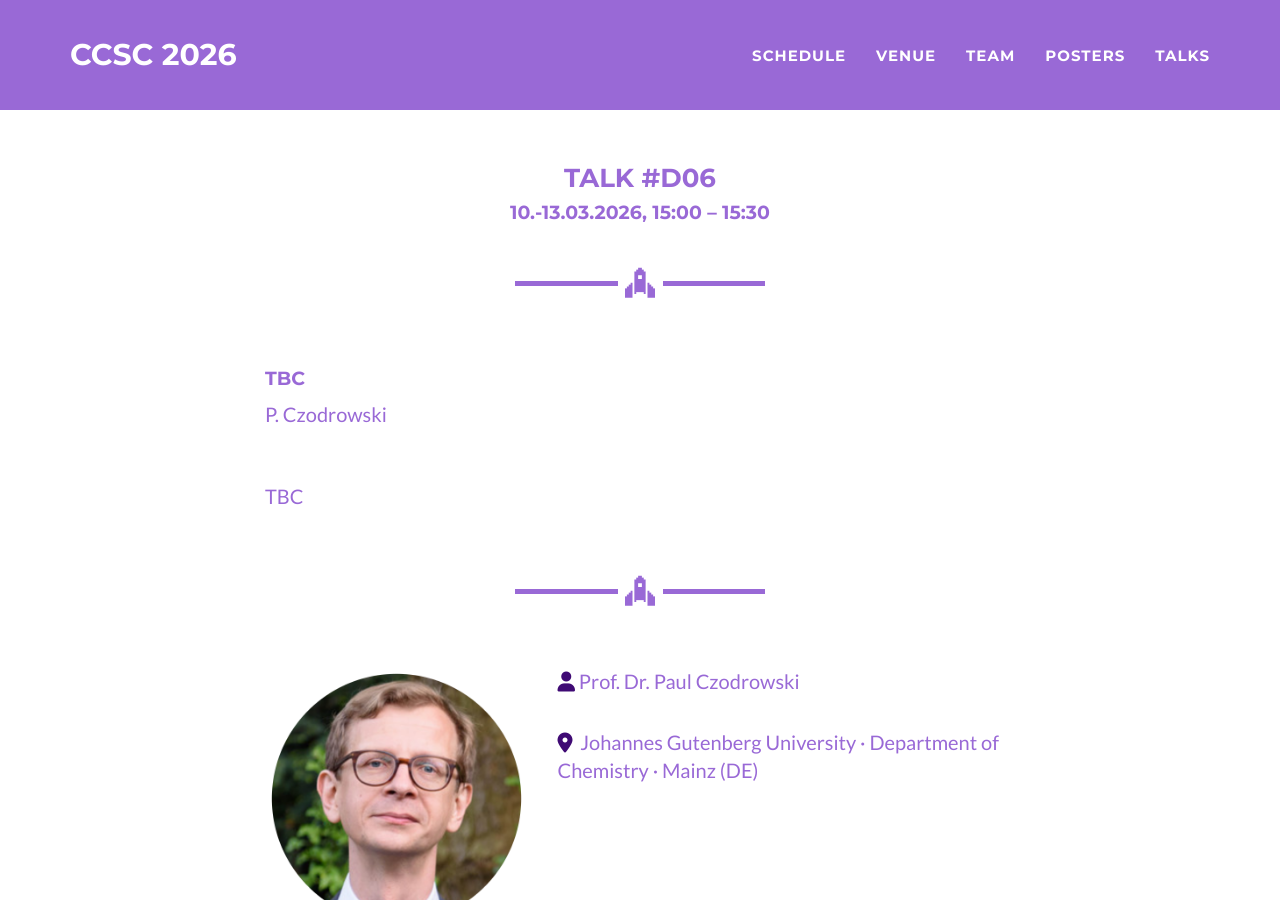
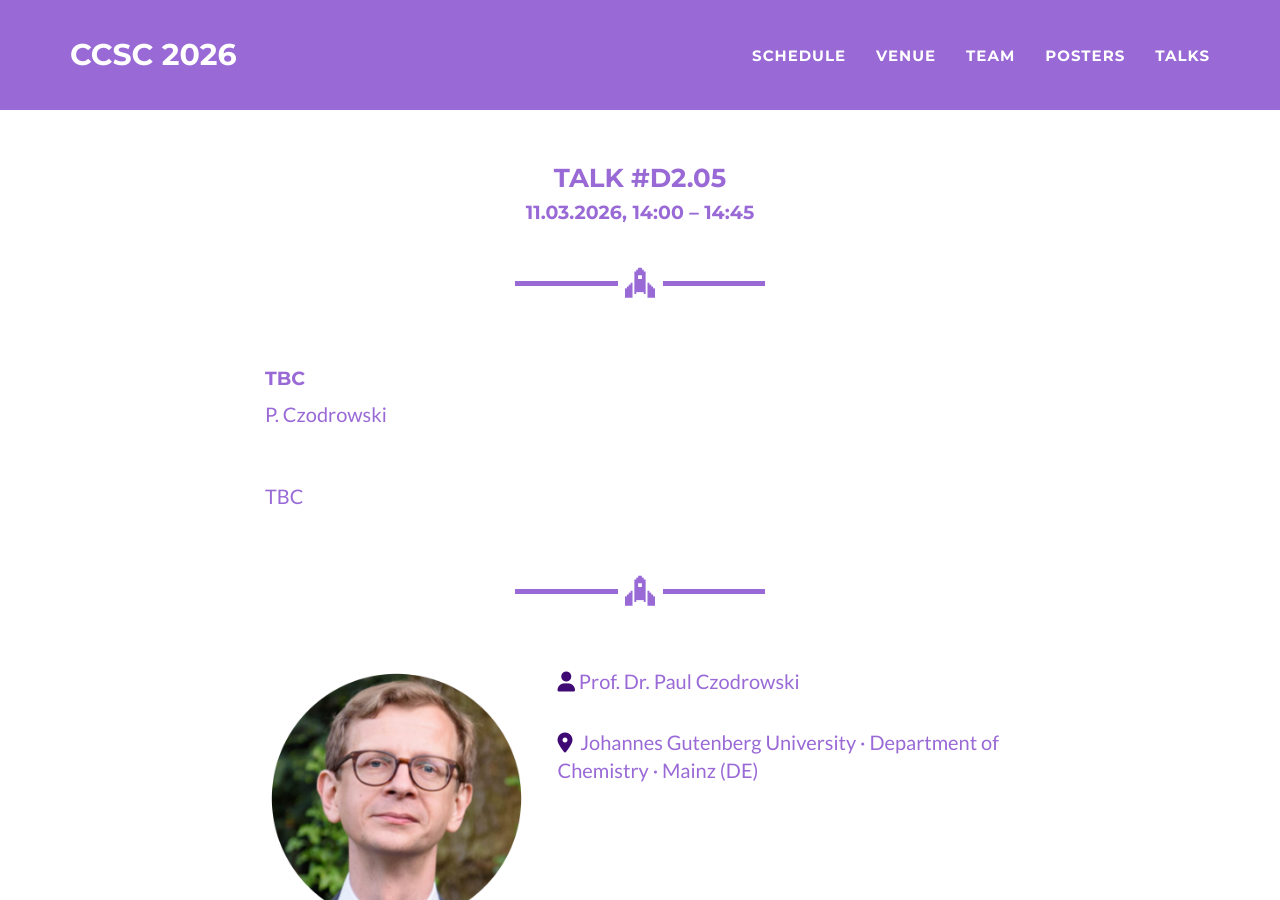
Before and after one commit to ccsc2026/ccsc2026.github.io, a Jekyll site: the page built from talks/czodrowski.md, in a window 1280 px wide and 900 px high. Built offline with Jekyll 4.4.1, drawn with Linux system fonts in a browser that asks for light colours.

Commit message:
Update czodrowski.md

```diff
--- a/talks/czodrowski.md
+++ b/talks/czodrowski.md
@@ -1,8 +1,8 @@
 ---
 layout: talkpage
 categories: [comms]
-talknumber: D06
-talktime: '10.-13.03.2026, 15:00 – 15:30'
+talknumber: D2.05
+talktime: '11.03.2026, 14:00 – 14:45'
 speaker: "Prof. Dr. Paul Czodrowski"
 img: "Czodrowski, Paul.png"
 location: 'Johannes Gutenberg University · Department of Chemistry · Mainz (DE)'
```
